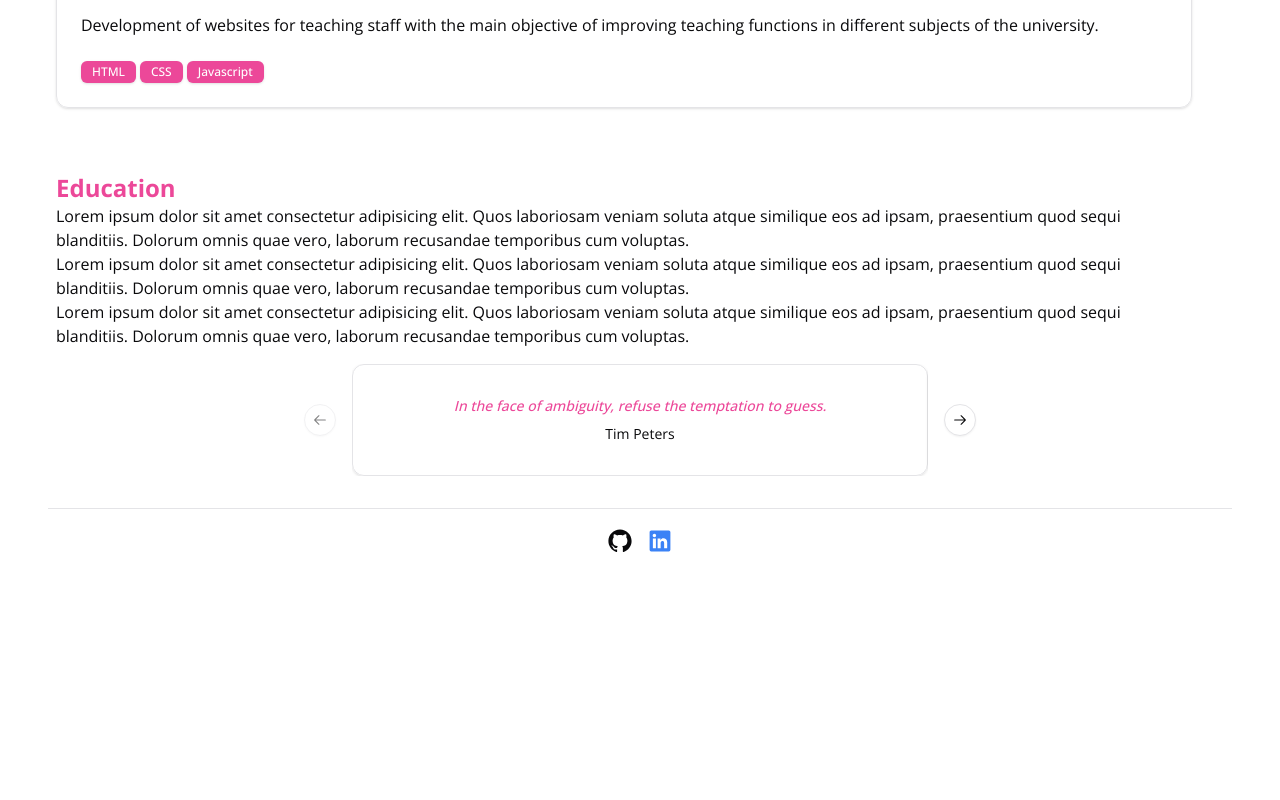
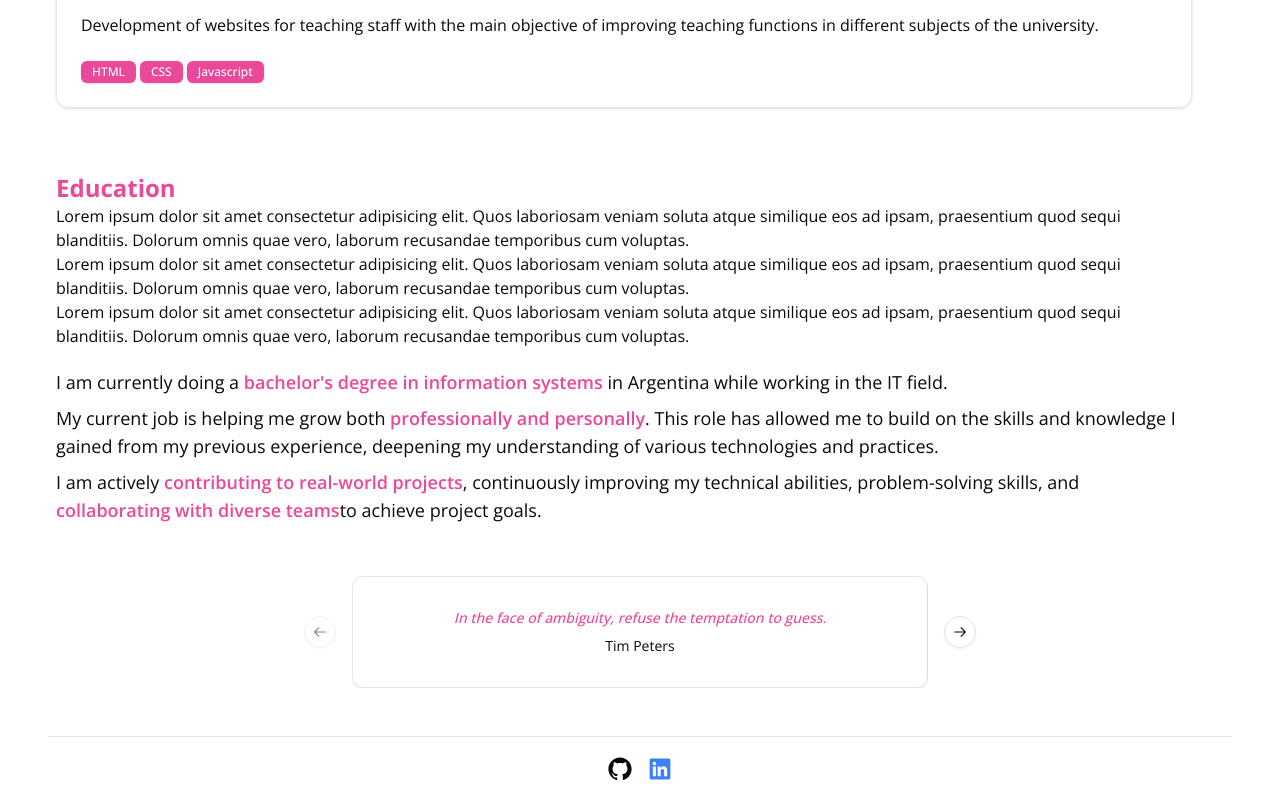
Before and after one commit to matiagimenez/portfolio, a Next.js app: page / in a window 1280 px wide. Shown: the part 1068-1868 px from the top of the page. Before the commit the page ends 1640 px from the top, so only its background shows below. Built offline with nearby package versions, Linux system fonts and the light colour scheme.

Commit message:
fix(config): adjust footer content

```diff
--- a/src/components/ui/footer.tsx
+++ b/src/components/ui/footer.tsx
@@ -37,7 +37,37 @@ const quotes = [
 export const Footer = () => {
 	return (
 		<footer className='w-full'>
-			<Carousel className='m-auto w-9/12 md:w-full max-w-xl mb-8'>
+			<section className='px-2 text-lg w-full max-w-6xl'>
+				<p className='py-1'>
+					I am currently doing a{' '}
+					<span className='font-semibold text-pink-500'>
+						bachelor&apos;s degree in information systems
+					</span>{' '}
+					in Argentina while working in the IT field.
+				</p>
+				<p className='py-1'>
+					My current job is helping me grow both{' '}
+					<span className='font-semibold text-pink-500'>
+						professionally and personally
+					</span>
+					. This role has allowed me to build on the skills and
+					knowledge I gained from my previous experience, deepening my
+					understanding of various technologies and practices.
+				</p>
+				<p className='py-1'>
+					I am actively{' '}
+					<span className='font-semibold text-pink-500'>
+						contributing to real-world projects
+					</span>
+					, continuously improving my technical abilities,
+					problem-solving skills, and{' '}
+					<span className='font-semibold text-pink-500'>
+						collaborating with diverse teams
+					</span>
+					to achieve project goals.
+				</p>
+			</section>
+			<Carousel className='m-auto my-12 w-9/12 md:w-full max-w-xl'>
 				<CarouselContent className='w-full m-auto'>
 					{quotes.map(({ quote, author }) => (
 						<CarouselItem className='w-full pl-0' key={quote}>
@@ -59,7 +89,7 @@ export const Footer = () => {
 				<CarouselPrevious className='-left-10 md:-left-12' />
 				<CarouselNext className='-right-10 md:-right-12' />
 			</Carousel>
-			<section className='border-t min-h-16 flex gap-4 items-center justify-center'>
+			<section className='border-t min-h-16 mt-8 flex gap-4 items-center justify-center'>
 				<Link href='https://github.com/matiagimenez' target='_blank'>
 					<GitHubLogoIcon className='w-6 h-6' />
 				</Link>
```
